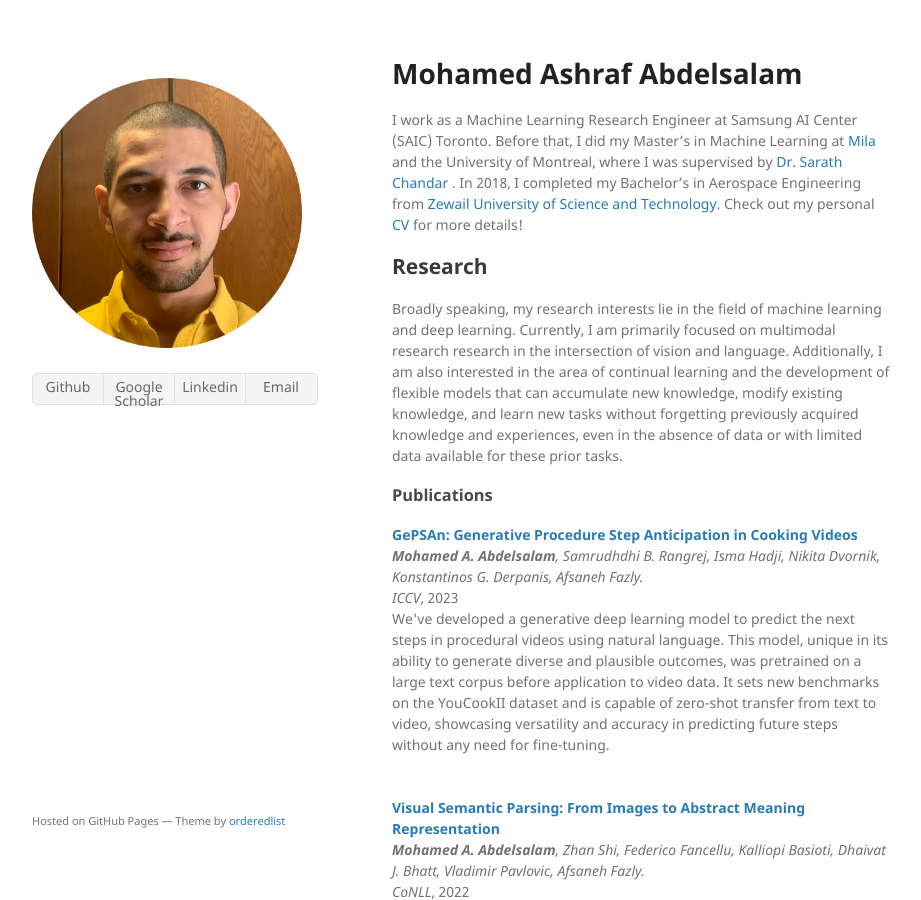
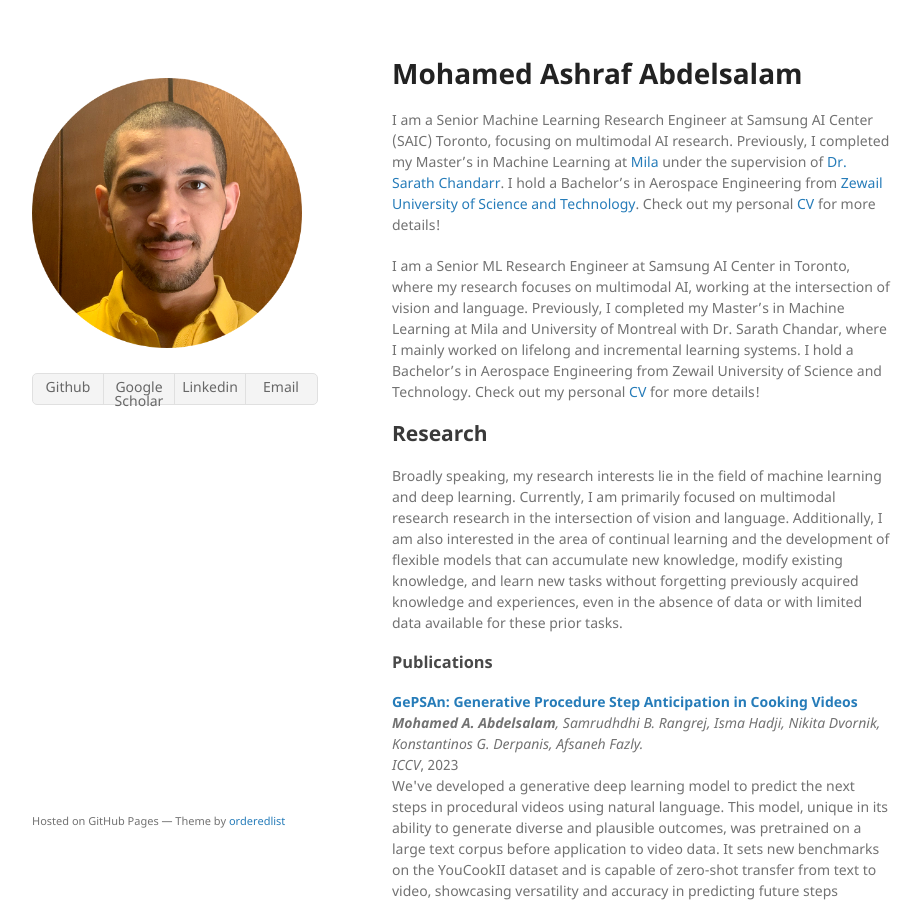
Before and after one commit to MohamedAbdelsalam9/mohamedabdelsalam9.github.io, a Jekyll site: the page built from index.md, in a window 1280 px wide and 900 px high. Shown: the whole window, without its empty margins (178-1099 px from the left). Built offline with Jekyll 4.4.1, drawn with Linux system fonts in a browser that asks for light colours; the repository's description, which GitHub fills in, is left out; our own code applies the rules of GitHub Pages for plain Markdown files.

Commit message:
Update index.md

```diff
--- a/index.md
+++ b/index.md
@@ -3,8 +3,10 @@ layout: default
 ---
 
 # Mohamed Ashraf Abdelsalam
+I am a Senior Machine Learning Research Engineer at Samsung AI Center (SAIC) Toronto, focusing on multimodal AI research. Previously, I completed my Master's in Machine Learning at <a href="mila.quebec/en/"> Mila</a> under the supervision of <a href="http://sarathchandar.in/">Dr. Sarath Chandarr</a>. I hold a Bachelor's in Aerospace Engineering from <a href="https://zewailcity.edu.eg/">Zewail University of Science and Technology</a>. Check out my personal <a href="/CV.pdf">CV</a> for more details!
 
-I work as a Machine Learning Research Engineer at Samsung AI Center (SAIC) Toronto. Before that, I did my Master's in Machine Learning at <a href="mila.quebec/en/"> Mila </a> and the University of Montreal, where I was supervised by <a href="http://sarathchandar.in/">Dr. Sarath Chandar</a> . In 2018, I completed my Bachelor's in Aerospace Engineering from <a href="https://zewailcity.edu.eg/">Zewail University of Science and Technology</a>. Check out my personal <a href="/CV.pdf">CV</a> for more details!
+I am a Senior ML Research Engineer at Samsung AI Center in Toronto, where my research focuses on multimodal AI, working at the intersection of vision and language. Previously, I completed my Master's in Machine Learning at Mila and University of Montreal with Dr. Sarath Chandar, where I mainly worked on lifelong and incremental learning systems. I hold a Bachelor's in Aerospace Engineering from Zewail University of Science and Technology. Check out my personal <a href="/CV.pdf">CV</a> for more details!
+
 
 ## Research
 Broadly speaking, my research interests lie in the field of machine learning and deep learning. Currently, I am primarily focused on multimodal research research in the intersection of vision and language. Additionally, I am also interested in the area of continual learning and the development of flexible models that can accumulate new knowledge, modify existing knowledge, and learn new tasks without forgetting previously acquired knowledge and experiences, even in the absence of data or with limited data available for these prior tasks.
```
